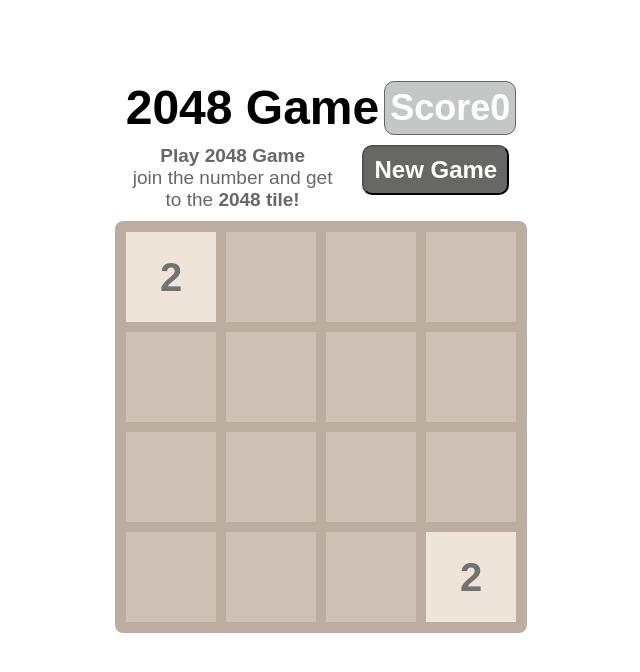
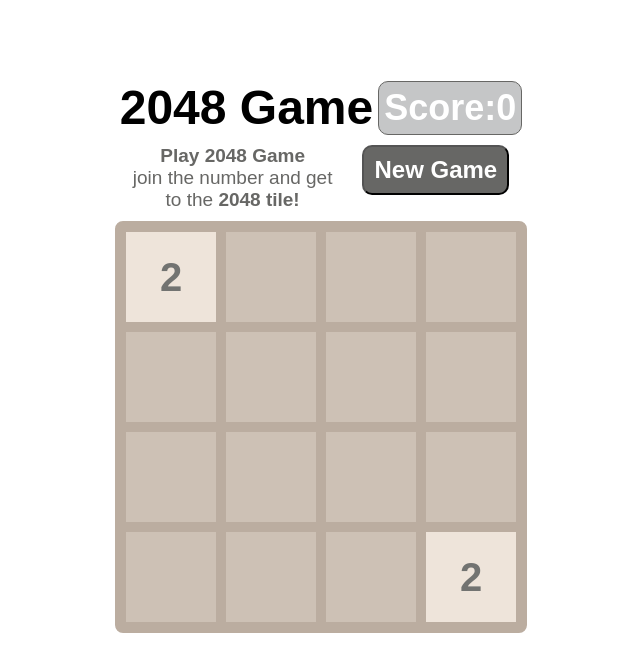
Before and after one commit to ShaikNeha/Frontend-Games, a plain HTML site: page 2048game/index.html in a window 1280 px wide. Shown: the whole page, without its empty margins (319-959 px from the left). Drawn offline with Linux system fonts and the light colour scheme.

Commit message:
Update index.html

```diff
--- a/2048game/index.html
+++ b/2048game/index.html
@@ -10,7 +10,7 @@
     <div class="container">
 <div class="text1">
     <div><h1>2048 Game</h1></div>
-    <div><h2>Score<span id="score">0</span></h2></div>
+    <div><h2>Score:<span id="score">0</span></h2></div>
 </div>
 <div class="text2">
     <p><b>Play 2048 Game</b><br>
```
